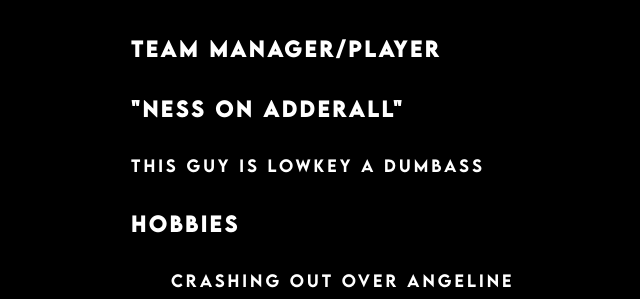
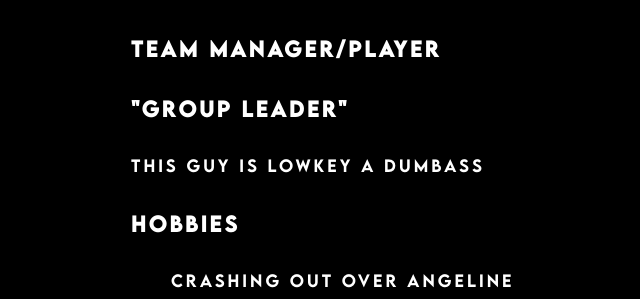
Before and after one commit to pkflash/saltesports, a Django app: page /salt/members/shrutik in a window 1280 px wide. Shown: the part 612-911 px from the top of the page, without its empty margins (193-833 px from the left). Run offline with Django 5.2, Linux system fonts and the light colour scheme.

Commit message:
Update shrutik.html

```diff
--- a/salt/templates/salt/members/shrutik.html
+++ b/salt/templates/salt/members/shrutik.html
@@ -5,7 +5,7 @@
 <h4>$hrutik</h4>
         <h5>shrutik kulkarni</h5>
         <h5>team manager/player</h5>
-        <h5>"ness on adderall"</h5>
+        <h5>"group leader"</h5>
             <p>this guy is lowkey a dumbass </p>
         <h5>hobbies</h5>
             <p>
@@ -15,7 +15,7 @@
                 <ul>rot</ul>
             </p>
         <h5>favorite song</h5>
-            <p>3 big balls - digbar</p>
+            <p> <a href="https://open.spotify.com/track/4Dr0p9x5hcrjRxGU3tYZsm?si=d0066e38799e4227" target="_blank"></a>3 big balls - digbar</p>
         <h5>favorite career moment</h5>
             <p>beating lonelymatt listening to his own mashup</p>
         <h5>favorite food</h5>
```
